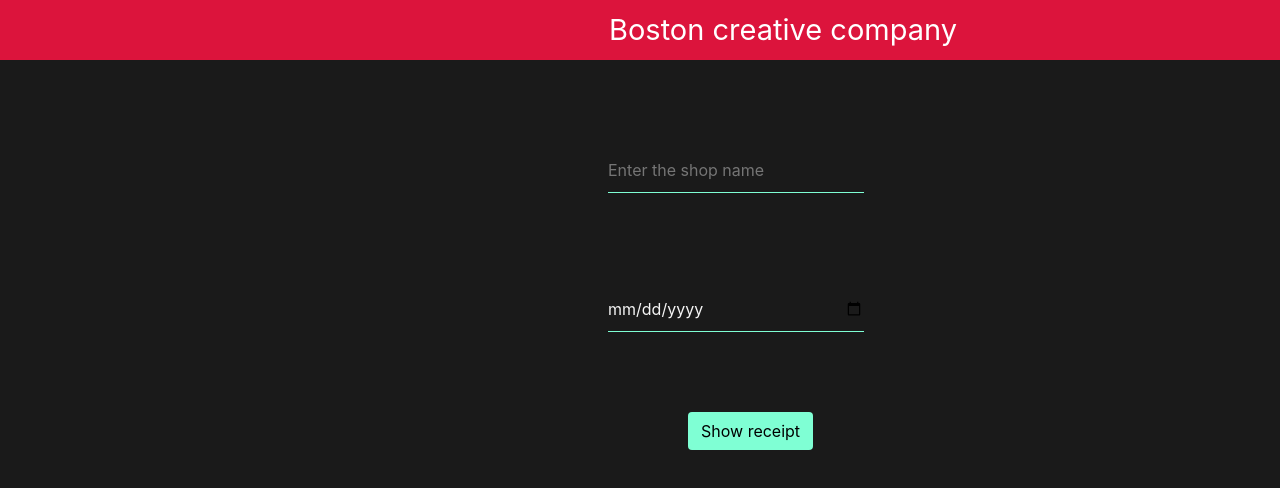
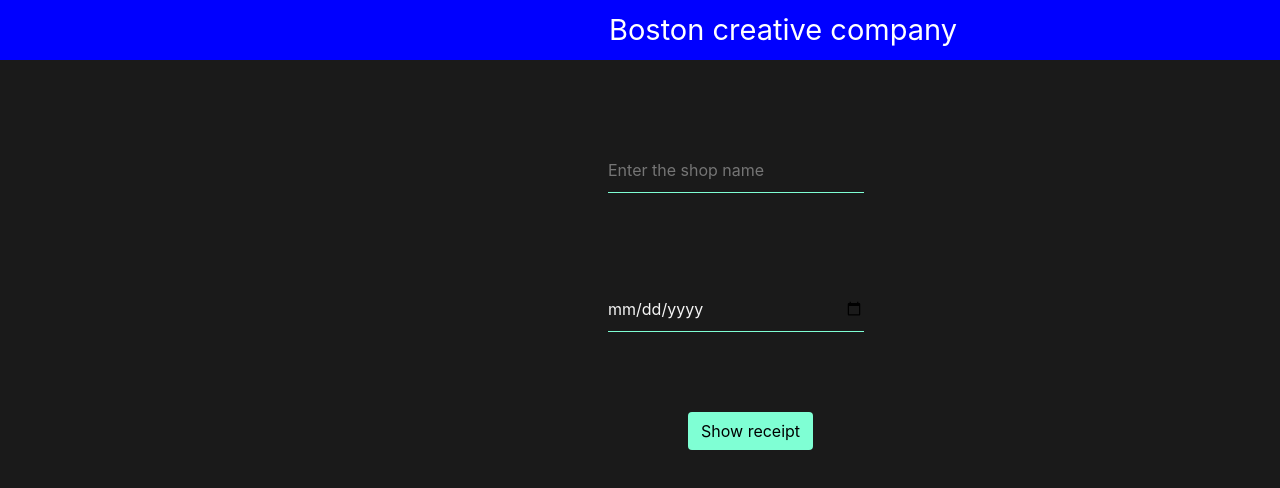
Before and after one commit to SSatheeshan/Boston-Demo, a React (Create React App) app in the folder bost-app/: page / in a window 1280 px wide. Shown: the top 488 px of the page. Built offline with nearby package versions, Linux system fonts and the light colour scheme.

Commit message:
modified Aghila

```diff
--- a/bost-app/src/App.css
+++ b/bost-app/src/App.css
@@ -1,7 +1,7 @@
 .navbar-text {
-  color: red;
+  color: white;
   text-indent: 21em;
-  background: crimson;
+  background: blue;
   font-size: 29px;
   text-decoration: none;
 }
```
